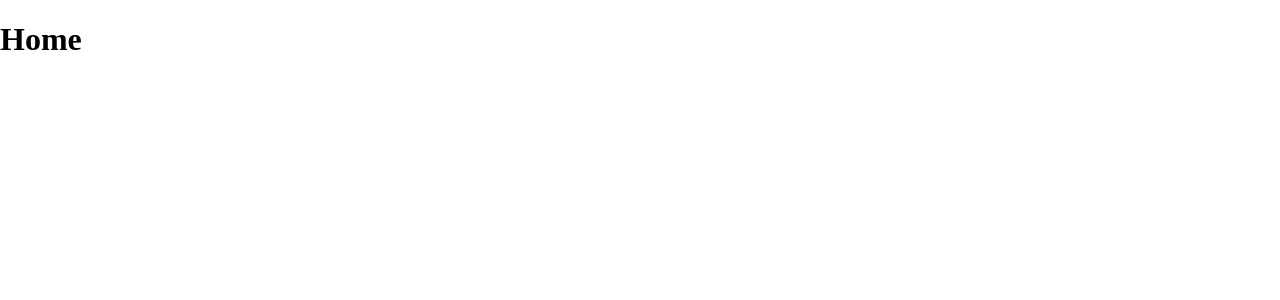
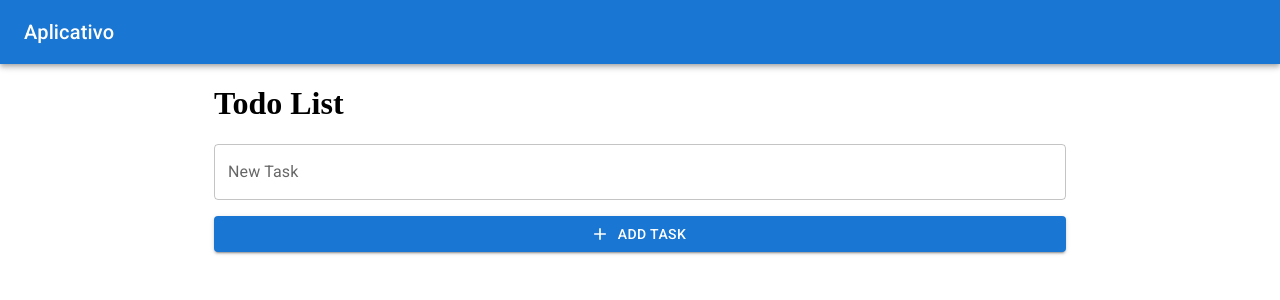
Before and after one commit to MarceloHMuniz/Todo-list-react-node, a React (Vite) app in the folder frontend/: page /home in a window 1280 px wide. Shown: the top 300 px of the page. Built offline with nearby package versions, Linux system fonts and the light colour scheme.

Commit message:
iniciando o front

```diff
--- a/frontend/package.json
+++ b/frontend/package.json
@@ -11,6 +11,7 @@
   "dependencies": {
     "@emotion/react": "^11.10.6",
     "@emotion/styled": "^11.10.6",
+    "@mui/icons-material": "^5.11.16",
     "@mui/material": "^5.12.0",
     "@types/react-router": "^5.1.20",
     "@types/react-router-dom": "^5.3.3",
--- /dev/null
+++ b/frontend/src/components/Header.tsx
@@ -0,0 +1,26 @@
+import React from "react";
+import { AppBar, Toolbar, Typography, Button } from "@mui/material";
+import { useAuth } from "../context/authContext";
+
+export const Header: React.FC = () => {
+  const { token, setToken } = useAuth();
+
+  const handleLogout = () => {
+    setToken(null);
+  };
+
+  return (
+    <AppBar position="static">
+      <Toolbar>
+        <Typography variant="h6" sx={{ flexGrow: 1 }}>
+          Aplicativo
+        </Typography>
+        {token && (
+          <Button color="inherit" onClick={handleLogout}>
+            Logout
+          </Button>
+        )}
+      </Toolbar>
+    </AppBar>
+  );
+};
--- a/frontend/src/context/authContext.tsx
+++ b/frontend/src/context/authContext.tsx
@@ -3,6 +3,8 @@ import React, { createContext, useState, useContext } from "react";
 interface AuthContextData {
   token: string | null;
   setToken: (token: string | null) => void;
+  user: any; // Você pode usar a interface User aqui, se você tiver definido uma
+  setUser: (user: any) => void;
 }
 
 const AuthContext = createContext<AuthContextData>({} as AuthContextData);
@@ -11,6 +13,7 @@ export const useAuth = () => useContext(AuthContext);
 
 export const AuthProvider: React.FC<{ children: React.ReactNode }> = ({ children }) => {
   const [token, setToken] = useState<string | null>(localStorage.getItem("token"));
+  const [user, setUser] = useState<any>(JSON.parse(localStorage.getItem("user") || "null"));
 
   const updateToken = (newToken: string | null) => {
     if (newToken) {
@@ -21,12 +24,22 @@ export const AuthProvider: React.FC<{ children: React.ReactNode }> = ({ children
     setToken(newToken);
   };
 
+  const updateUser = (newUser: any) => {
+    if (newUser) {
+      localStorage.setItem("user", JSON.stringify(newUser));
+    } else {
+      localStorage.removeItem("user");
+    }
+    setUser(newUser);
+  };
+
   const logout = () => {
     updateToken(null);
+    updateUser(null);
   };
 
   return (
-    <AuthContext.Provider value={{ token, setToken: updateToken }}>
+    <AuthContext.Provider value={{ token, setToken: updateToken, user, setUser: updateUser }}>
       {children}
     </AuthContext.Provider>
   );
--- a/frontend/src/pages/Home.tsx
+++ b/frontend/src/pages/Home.tsx
@@ -1,5 +1,79 @@
-export const Home = () => {
-    return(
-        <h1>Home</h1>
-    )
+import React, { useState } from "react";
+import { Header } from "../components/Header";
+import {
+  Container,
+  TextField,
+  Button,
+  List,
+  ListItem,
+  ListItemText,
+  ListItemSecondaryAction,
+  IconButton,
+} from "@mui/material";
+import { Add as AddIcon, Delete as DeleteIcon } from "@mui/icons-material";
+
+interface Todo {
+  id: number;
+  text: string;
 }
+
+export const Home: React.FC = () => {
+  const [todos, setTodos] = useState<Todo[]>([]);
+  const [inputValue, setInputValue] = useState("");
+
+  const handleAddTodo = () => {
+    if (inputValue.trim()) {
+      setTodos((prevTodos) => [
+        ...prevTodos,
+        { id: Date.now(), text: inputValue.trim() },
+      ]);
+      setInputValue("");
+    }
+  };
+
+  const handleRemoveTodo = (id: number) => {
+    setTodos((prevTodos) => prevTodos.filter((todo) => todo.id !== id));
+  };
+
+  return (
+    <div>
+      <Header />
+      <Container maxWidth="md">
+        <h1>Todo List</h1>
+        <TextField
+          fullWidth
+          label="New Task"
+          variant="outlined"
+          value={inputValue}
+          onChange={(e) => setInputValue(e.target.value)}
+        />
+        <Button
+          fullWidth
+          variant="contained"
+          color="primary"
+          onClick={handleAddTodo}
+          startIcon={<AddIcon />}
+          sx={{ my: 2 }}
+        >
+          Add Task
+        </Button>
+        <List>
+          {todos.map((todo) => (
+            <ListItem key={todo.id}>
+              <ListItemText primary={todo.text} />
+              <ListItemSecondaryAction>
+                <IconButton
+                  edge="end"
+                  aria-label="delete"
+                  onClick={() => handleRemoveTodo(todo.id)}
+                >
+                  <DeleteIcon />
+                </IconButton>
+              </ListItemSecondaryAction>
+            </ListItem>
+          ))}
+        </List>
+      </Container>
+    </div>
+  );
+};
--- a/frontend/src/pages/Login.tsx
+++ b/frontend/src/pages/Login.tsx
@@ -1,5 +1,5 @@
 import React, { useState } from "react";
-import { useNavigate  } from "react-router-dom";
+import { useNavigate } from "react-router-dom";
 import { TextField, Button, Grid, Typography, Container } from "@mui/material";
 import { loginUser } from "../utils/api";
 import { useAuth } from "../context/authContext";
@@ -9,13 +9,14 @@ const Login: React.FC = () => {
   const [password, setPassword] = useState("");
   const [error, setError] = useState("");
   const navigate = useNavigate();
-  const { setToken } = useAuth();
+  const { setToken, setUser } = useAuth();
 
   const handleSubmit = async (e: React.FormEvent) => {
     e.preventDefault();
     try {
-      await loginUser(username, password, setToken);
-      console.log();
+      const userData = await loginUser(username, password, setToken, setUser);
+      setToken(userData.accessToken);
+      setUser(userData.user);
 
       navigate("/home");
     } catch (err: any) {
--- a/frontend/src/utils/api.ts
+++ b/frontend/src/utils/api.ts
@@ -3,7 +3,8 @@ import axios from "axios";
 export const loginUser = async (
   username: string,
   password: string,
-  setToken: (token: string) => void
+  setToken: (token: string) => void,
+  setUser: (user: string) => void
 ) => {
   const response = await axios.post(`${import.meta.env.VITE_API_BASE_URL}/login`, {
     username,
@@ -13,8 +14,72 @@ export const loginUser = async (
 
   if (response.data) {
     setToken(response.data.accessToken);
+    setUser(response.data.newUser.username);
     return response.data;
   } else {
     throw new Error("Erro ao fazer login");
   }
 };
+export const getTasks = async () => {
+  const response = await axios.get(`${import.meta.env.VITE_API_BASE_URL}/task`, {
+    headers: {
+      Authorization: `Bearer ${localStorage.getItem("token")}`,
+    },
+  });
+
+  if (response.data) {
+    return response.data;
+  } else {
+    throw new Error("Erro ao obter tarefas");
+  }
+};
+
+export const createTask = async (title: string, userId: number) => {
+  const response = await axios.post(
+    `${import.meta.env.VITE_API_BASE_URL}/tasks`,
+    { title, userId },
+    {
+      headers: {
+        Authorization: `Bearer ${localStorage.getItem("token")}`,
+      },
+    }
+  );
+
+  if (response.data) {
+    return response.data;
+  } else {
+    throw new Error("Erro ao criar tarefa");
+  }
+};
+
+export const updateTask = async (id: number, title: string, userId: number) => {
+  const response = await axios.put(
+    `${import.meta.env.VITE_API_BASE_URL}/tasks/${id}`,
+    { title, userId },
+    {
+      headers: {
+        Authorization: `Bearer ${localStorage.getItem("token")}`,
+      },
+    }
+  );
+
+  if (response.data) {
+    return response.data;
+  } else {
+    throw new Error("Erro ao atualizar tarefa");
+  }
+};
+
+export const deleteTask = async (id: number) => {
+  const response = await axios.delete(`${import.meta.env.VITE_API_BASE_URL}/tasks/${id}`, {
+    headers: {
+      Authorization: `Bearer ${localStorage.getItem("token")}`,
+    },
+  });
+
+  if (response.data) {
+    return response.data;
+  } else {
+    throw new Error("Erro ao excluir tarefa");
+  }
+};
```
Also changed, not shown: 1 other file (tests, documents, lock files or other folders).
